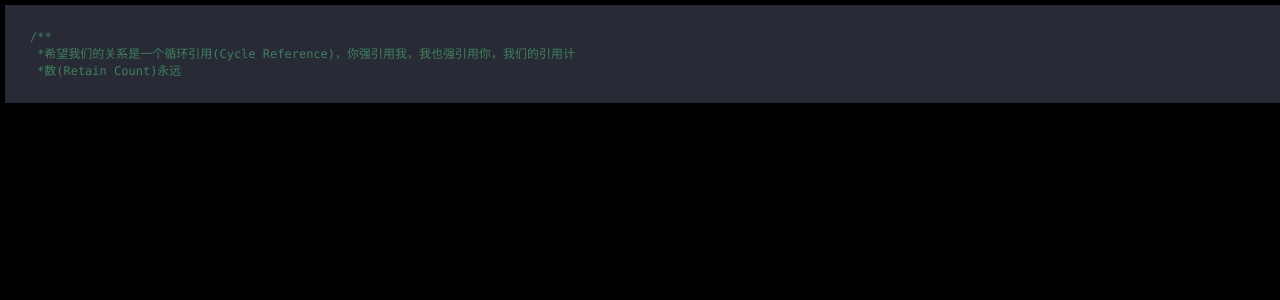
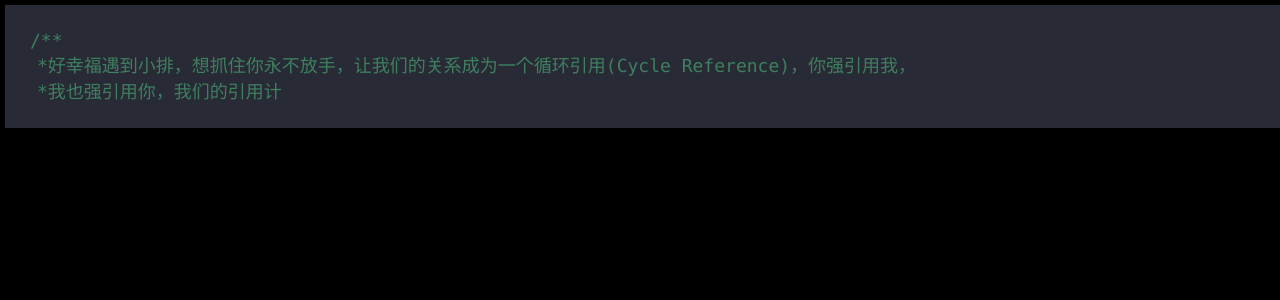
Before and after one commit to jxh1992/jxh1992.github.io, a PHP site: page /lover/xiaopai.html in a window 1280 px wide; the page is wider, and only the part inside the window is pictured. Shown: the top 300 px of that part. Run offline with PHP 8.4, Linux system fonts and the light colour scheme.

Commit message:
屏幕适配；

```diff
--- a/lover/css/default.css
+++ b/lover/css/default.css
@@ -1,6 +1,6 @@
-body{margin:0;padding:0;font-size:12px;overflow:auto}
+body{margin:0;padding:0;font-size:42px;overflow:auto}
 #mainDiv{width:100%;height:100%;}
-#loveHeart{margin-left:auto;margin-right:auto;width:670px;height:625px}
+#loveHeart{margin-left:auto;margin-right:auto;width:737px;height:688px}/*670 625*/
 #garden{width:100%;height:100%}
 #elapseClock{text-align:right;font-size:18px;margin-top:10px;margin-bottom:10px}
 #words{font-family:"sans-serif";width:500px;font-size:24px;color:#666}
@@ -10,7 +10,7 @@ body{margin:0;padding:0;font-size:12px;overflow:auto}
 #loveu .signature{margin-top:10px;font-size:20px;font-style:italic}
 #clickSound{display:none}
 
-#code{float:left;width:100%;height:100%;color:#fff;font-family:"Consolas","Monaco","Bitstream Vera Sans Mono","Courier New","sans-serif";font-size:12px}
+#code{float:left;width:100%;height:100%;color:#fff;font-family:"Consolas","Monaco","Bitstream Vera Sans Mono","Courier New","sans-serif";font-size:large;}
 #code .string{color:red}
 #code .class{color: #91c275}
 #code .method{color: #3d89b4}
--- a/lover/lover.html
+++ b/lover/lover.html
@@ -9,6 +9,7 @@
 	font-family: digit;
 	src: url('digital-7_mono.ttf') format("truetype");
 }
+body,html {margin: 0px;padding: 0px;width: 100%;height: 100%;}
 body {
 	/*
 	background: url(home_bg.jpg) no-repeat center center fixed;
--- a/lover/xiaopai.html
+++ b/lover/xiaopai.html
@@ -35,9 +35,9 @@ body {
 <!--代码显示器-->
 <div id="code">
 	<span class="comments">/**</span><br />
-	<span class="space"/><span class="comments">*希望我们的关系是一个循环引用(Cycle Reference)，你强引用我，我也强引用你，我们的引用计</span><br />
-	<span class="space"/><span class="comments">*数(Retain Count)永远不为零，我们将永远不会被系统清除，我们的精神之家就是这个世界的一</span><br />
-	<span class="space"/><span class="comments">*块内存泄漏，世界不毁灭，我们永相存... ...</span><br />
+	<span class="space"/><span class="comments">*好幸福遇到小排，想抓住你永不放手，让我们的关系成为一个循环引用(Cycle Reference)，你强引用我，</span><br />
+	<span class="space"/><span class="comments">*我也强引用你，我们的引用计数(Retain Count)永不为零，我们将永远不会被系统清除，我们所在的地方</span><br />
+	<span class="space"/><span class="comments">*就是块内存泄漏，世界不毁灭，我们永相存... ...</span><br />
 	<span class="space"/><span class="comments">*/</span><br />
 	<span class="class">Person</span> *boy = [[<span class="class">Person</span> <span class="method">alloc</span>] <span class="method">init</span>];<br/>
 	<span class="class">Person</span> *girl = [[<span class="class">Person</span> <span class="method">alloc</span>] <span class="method">init</span>];<br/>
```
Also changed, not shown: lover/bg_pattern.jpg (deleted), lover/cat_left.png (deleted), lover/cat_right.png (deleted), lover/home_bg.jpg (deleted).
